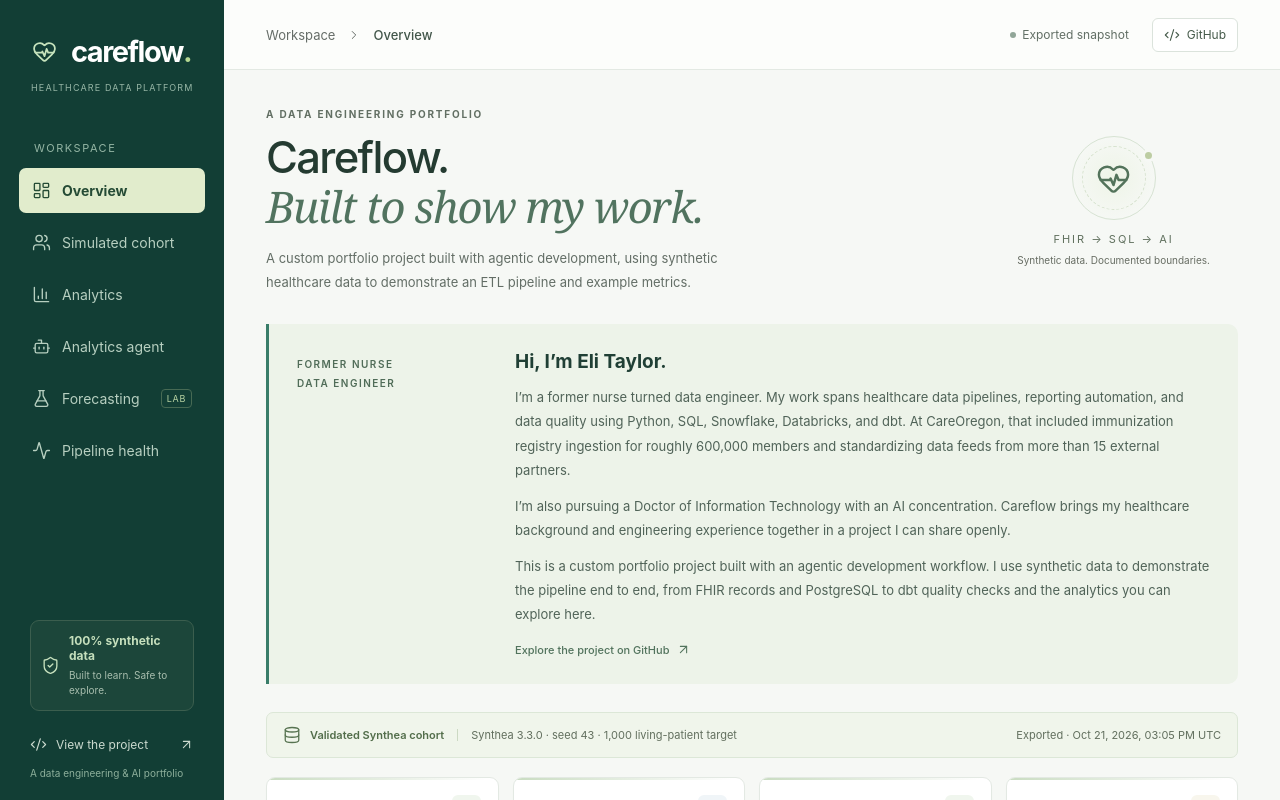
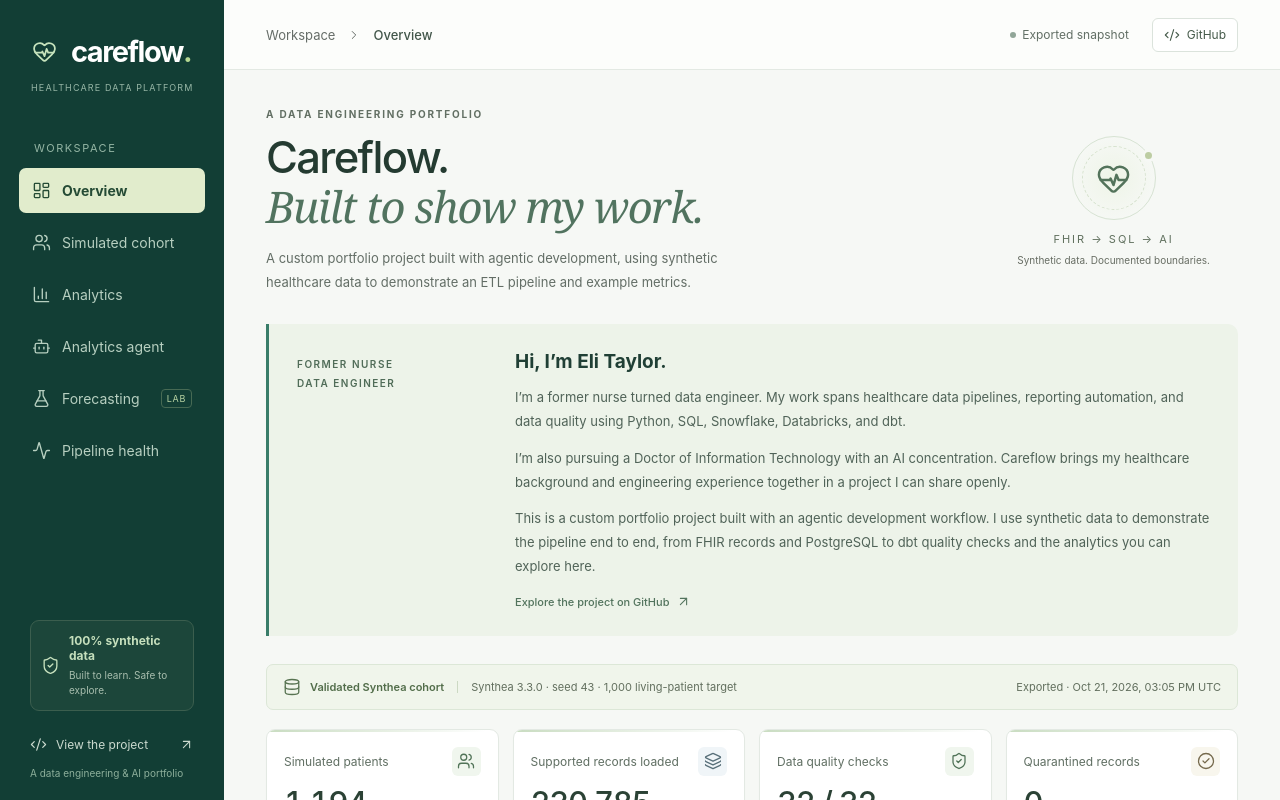
Before and after one commit to elitay152/careflow-dashboard, a React (Vite) app: page / in a window 1280 px wide. Shown: the top 800 px of the page. Built offline with nearby package versions, Linux system fonts and the light colour scheme.

Commit message:
Simplify overview bio by removing registry project details

```diff
--- a/src/App.tsx
+++ b/src/App.tsx
@@ -293,9 +293,7 @@ function Overview() {
           <p>
             I’m a former nurse turned data engineer. My work spans healthcare
             data pipelines, reporting automation, and data quality using Python,
-            SQL, Snowflake, Databricks, and dbt. At CareOregon, that included
-            immunization registry ingestion for roughly 600,000 members and
-            standardizing data feeds from more than 15 external partners.
+            SQL, Snowflake, Databricks, and dbt.
           </p>
           <p>
             I’m also pursuing a Doctor of Information Technology with an AI
```
